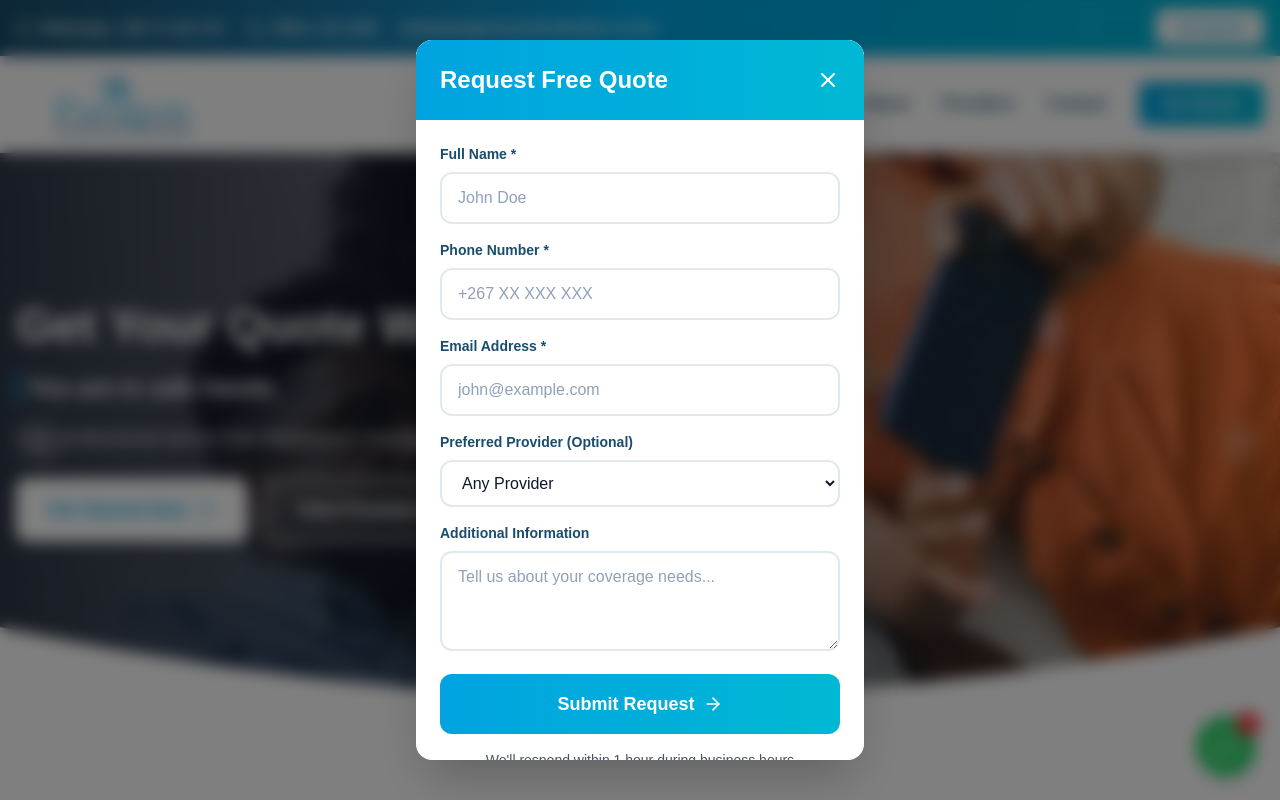
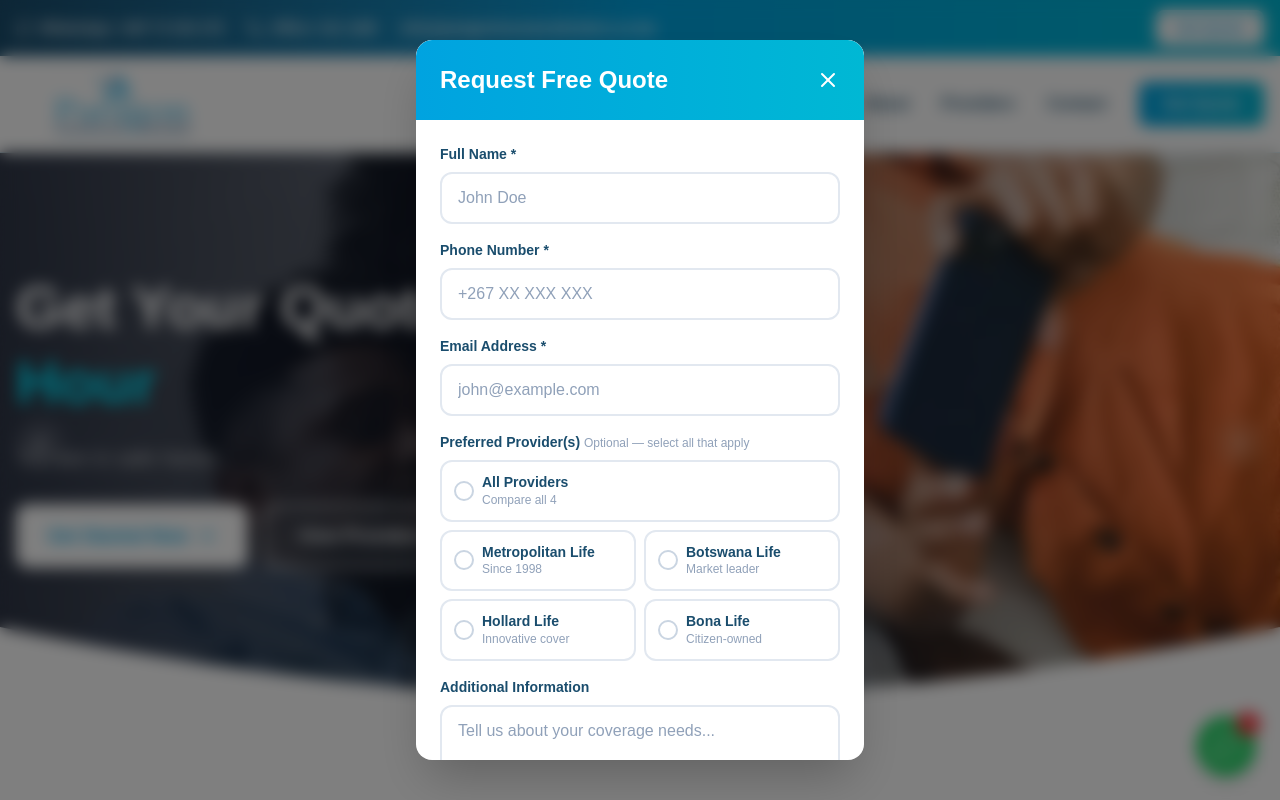
Before and after one commit to shaunChikerema/paragon-insurance-official, a Next.js app: page / in a window 1280 px wide. Both pictures are taken after a click on the button "Get Started Now". Shown: the top 800 px of the page. Built offline with nearby package versions, Linux system fonts and the light colour scheme.

Commit message:
Hero: remove subtitle, clean tagline; modal: multi-select provider tiles with checkmark

```diff
--- a/app/page.js
+++ b/app/page.js
@@ -14,11 +14,10 @@
     name: '',
     phone: '',
     email: '',
-    provider: '',
+    providers: [],
     message: ''
   });
 
-  // Add scroll animation styles and intersection observer
   useEffect(() => {
     const style = document.createElement('style');
     style.textContent = `
@@ -80,7 +79,6 @@
       image: "hero-slide-1.webp",
       title: "Compare Life Insurance from",
       titleAccent: "Botswana's Top Providers",
-      subtitle: "Get personalized quotes from top insurers in minutes",
       cta: "Request Free Quote",
       gradientOpacity: "from-slate-900/85 via-slate-900/50 to-transparent"
     },
@@ -89,7 +87,6 @@
       image: "hero-slide-2.webp",
       title: "Get Your Quote Within",
       titleAccent: "1 Hour",
-      subtitle: "Fast, professional service from Botswana's most trusted insurance broker",
       cta: "Get Started Now",
       gradientOpacity: "from-slate-900/85 via-slate-900/50 to-transparent"
     },
@@ -98,16 +95,14 @@
       image: "hero-slide-3.webp",
       title: "Protect Your Family's",
       titleAccent: "Future Today",
-      subtitle: "Trusted by families nationwide for expert insurance guidance and personalized service",
       cta: "Get Protected",
       gradientOpacity: "from-slate-900/85 via-slate-900/50 to-transparent"
     },
     {
       id: 4,
       image: "hero-slide-4.webp",
-      title: "Free Quotes",
+      title: "Free Quotes,",
       titleAccent: "No Obligation",
-      subtitle: "Compare options, make informed decisions, protect what matters most",
       cta: "Compare Now",
       gradientOpacity: "from-slate-900/85 via-slate-900/50 to-transparent"
     }
@@ -182,10 +177,11 @@
 
   const handleQuoteSubmit = (e) => {
     e.preventDefault();
-    const whatsappMessage = `Hi, I'd like a quote!%0A%0AName: ${formData.name}%0APhone: ${formData.phone}%0AEmail: ${formData.email}%0AProvider: ${formData.provider || 'Any'}%0AMessage: ${formData.message}`;
+    const providerList = formData.providers?.length ? formData.providers.join(', ') : 'Any / All Providers';
+    const whatsappMessage = `Hi, I'd like a quote!%0A%0AName: ${formData.name}%0APhone: ${formData.phone}%0AEmail: ${formData.email}%0AProviders: ${providerList}%0AMessage: ${formData.message}`;
     window.open(`https://wa.me/26771515175?text=${whatsappMessage}`, '_blank');
     setQuoteModalOpen(false);
-    setFormData({ name: '', phone: '', email: '', provider: '', message: '' });
+    setFormData({ name: '', phone: '', email: '', providers: [], message: '' });
   };
 
   useEffect(() => {
@@ -227,14 +223,54 @@
                 <input type="email" required value={formData.email} onChange={(e) => setFormData({...formData, email: e.target.value})} className="w-full px-4 py-3 border-2 border-slate-200 rounded-xl focus:border-[#00A3E0] focus:outline-none transition-colors text-slate-900 bg-white placeholder:text-slate-400" placeholder="john@example.com" />
               </div>
               <div>
-                <label className="block text-sm font-semibold text-[#1A4D6D] mb-2">Preferred Provider (Optional)</label>
-                <select value={formData.provider} onChange={(e) => setFormData({...formData, provider: e.target.value})} className="w-full px-4 py-3 border-2 border-slate-200 rounded-xl focus:border-[#00A3E0] focus:outline-none transition-colors text-slate-900 bg-white">
-                  <option value="">Any Provider</option>
-                  <option value="Metropolitan Life">Metropolitan Life</option>
-                  <option value="Botswana Life">Botswana Life</option>
-                  <option value="Hollard Life">Hollard Life</option>
-                  <option value="Bona Life">Bona Life</option>
-                </select>
+                <label className="block text-sm font-semibold text-[#1A4D6D] mb-2">
+                  Preferred Provider(s) <span className="font-normal text-slate-400 text-xs">Optional — select all that apply</span>
+                </label>
+                <div className="grid grid-cols-2 gap-2">
+                  {[
+                    { id: 'all', label: 'All Providers', sub: 'Compare all 4' },
+                    { id: 'Metropolitan Life', label: 'Metropolitan Life', sub: 'Since 1998' },
+                    { id: 'Botswana Life', label: 'Botswana Life', sub: 'Market leader' },
+                    { id: 'Hollard Life', label: 'Hollard Life', sub: 'Innovative cover' },
+                    { id: 'Bona Life', label: 'Bona Life', sub: 'Citizen-owned' },
+                  ].map((p) => {
+                    const allProviders = ['Metropolitan Life', 'Botswana Life', 'Hollard Life', 'Bona Life'];
+                    const selected = p.id === 'all'
+                      ? (formData.providers || []).length === 4
+                      : (formData.providers || []).includes(p.id);
+                    return (
+                      <button
+                        key={p.id}
+                        type="button"
+                        onClick={() => {
+                          if (p.id === 'all') {
+                            setFormData(prev => ({ ...prev, providers: (prev.providers || []).length === 4 ? [] : [...allProviders] }));
+                          } else {
+                            setFormData(prev => {
+                              const cur = prev.providers || [];
+                              return { ...prev, providers: cur.includes(p.id) ? cur.filter(x => x !== p.id) : [...cur, p.id] };
+                            });
+                          }
+                        }}
+                        className={`p-3 rounded-xl border-2 text-left transition-all ${selected ? 'border-[#00A3E0] bg-[#00A3E0]/10' : 'border-slate-200 hover:border-[#00A3E0]/50 bg-white'} ${p.id === 'all' ? 'col-span-2' : ''}`}
+                      >
+                        <div className="flex items-center gap-2">
+                          <div className={`w-5 h-5 rounded-full border-2 flex-shrink-0 flex items-center justify-center transition-colors ${selected ? 'border-[#00A3E0] bg-[#00A3E0]' : 'border-slate-300'}`}>
+                            {selected && (
+                              <svg width="10" height="8" viewBox="0 0 10 8" fill="none">
+                                <path d="M1 4L3.5 6.5L9 1" stroke="white" strokeWidth="2" strokeLinecap="round" strokeLinejoin="round"/>
+                              </svg>
+                            )}
+                          </div>
+                          <div>
+                            <div className="text-sm font-semibold text-[#1A4D6D] leading-tight">{p.label}</div>
+                            <div className="text-xs text-slate-400">{p.sub}</div>
+                          </div>
+                        </div>
+                      </button>
+                    );
+                  })}
+                </div>
               </div>
               <div>
                 <label className="block text-sm font-semibold text-[#1A4D6D] mb-2">Additional Information</label>
@@ -334,15 +370,11 @@
               </div>
               <div className="relative h-full max-w-7xl mx-auto px-4 flex items-end md:items-center pb-24 md:pb-20 pt-8">
                 <div className="max-w-3xl">
-                  <h2 className="text-3xl md:text-4xl lg:text-5xl font-bold mb-4 leading-tight drop-shadow-lg">
+                  <h2 className="text-3xl md:text-5xl lg:text-6xl font-bold mb-6 leading-tight drop-shadow-lg">
                     <span className="text-white">{slide.title}</span>{' '}
                     <span className="text-[#00E5FF]">{slide.titleAccent}</span>
                   </h2>
-                  <div className="inline-flex items-center gap-2 mb-5">
-                    <div className="w-1 h-8 bg-[#00A3E0] rounded-full"></div>
-                    <p className="text-xl md:text-2xl font-bold text-white">You are in safe hands</p>
-                  </div>
-                  <p className="text-base md:text-lg mb-6 text-white leading-relaxed drop-shadow-md">{slide.subtitle}</p>
+                  <p className="text-lg md:text-xl font-medium text-white/80 mb-8 drop-shadow-md tracking-wide">You are in safe hands</p>
                   <div className="flex flex-wrap gap-4">
                     <button onClick={() => setQuoteModalOpen(true)} className="bg-white text-[#00A3E0] hover:bg-cyan-50 px-8 py-4 rounded-xl font-bold text-lg transition-all shadow-md hover:shadow-lg flex items-center gap-2 group">
                       {slide.cta} <ArrowRight size={20} className="group-hover:translate-x-1 transition-transform" />
@@ -374,7 +406,7 @@
         </div>
       </section>
 
-      {/* ===================== PROVIDERS (moved up) ===================== */}
+      {/* ===================== PROVIDERS ===================== */}
       <section id="providers" className="py-20 bg-white">
         <div className="max-w-7xl mx-auto px-4">
           <div className="text-center mb-16">
@@ -421,7 +453,7 @@
                         </p>
                       </div>
                       <button className="w-full bg-gradient-to-r from-[#00A3E0] to-[#00B8D4] hover:from-[#0090c7] hover:to-[#00a0ba] text-white py-4 rounded-xl font-bold transition-all duration-300 shadow-md hover:shadow-lg hover:-translate-y-1 flex items-center justify-center gap-2 group relative z-10"
-                        onClick={() => { setFormData(prev => ({...prev, provider: provider.name})); setQuoteModalOpen(true); }}>
+                        onClick={() => { setFormData(prev => ({...prev, providers: [provider.name]})); setQuoteModalOpen(true); }}>
                         Get Quote from {provider.name} <ArrowRight size={18} className="group-hover:translate-x-1 transition-transform" />
                       </button>
                     </div>
@@ -438,7 +470,7 @@
         </div>
       </section>
 
-      {/* ===================== WHY CHOOSE PARAGON (moved down) ===================== */}
+      {/* ===================== WHY CHOOSE PARAGON ===================== */}
       <section className="py-20 bg-gradient-to-b from-slate-50 via-white to-slate-50/50">
         <div className="max-w-7xl mx-auto px-4">
           <div className="text-center mb-12">
```
